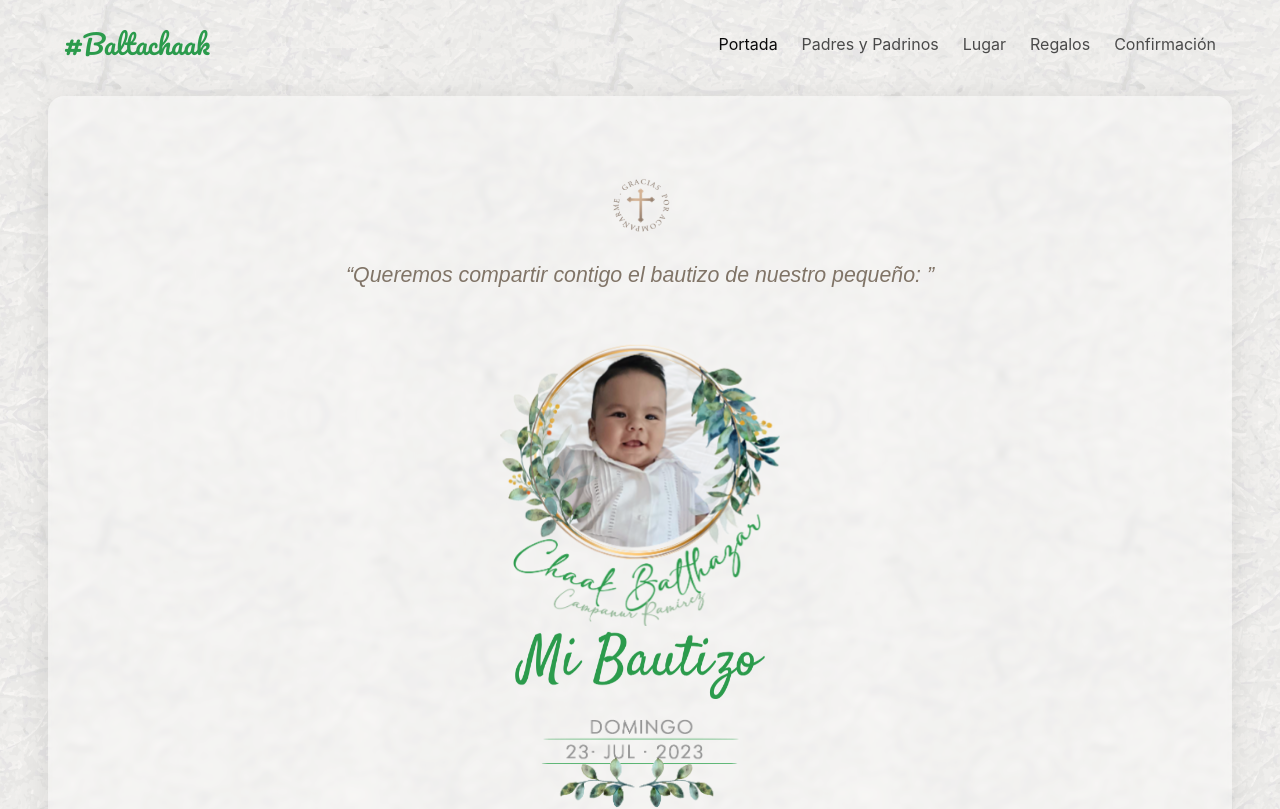
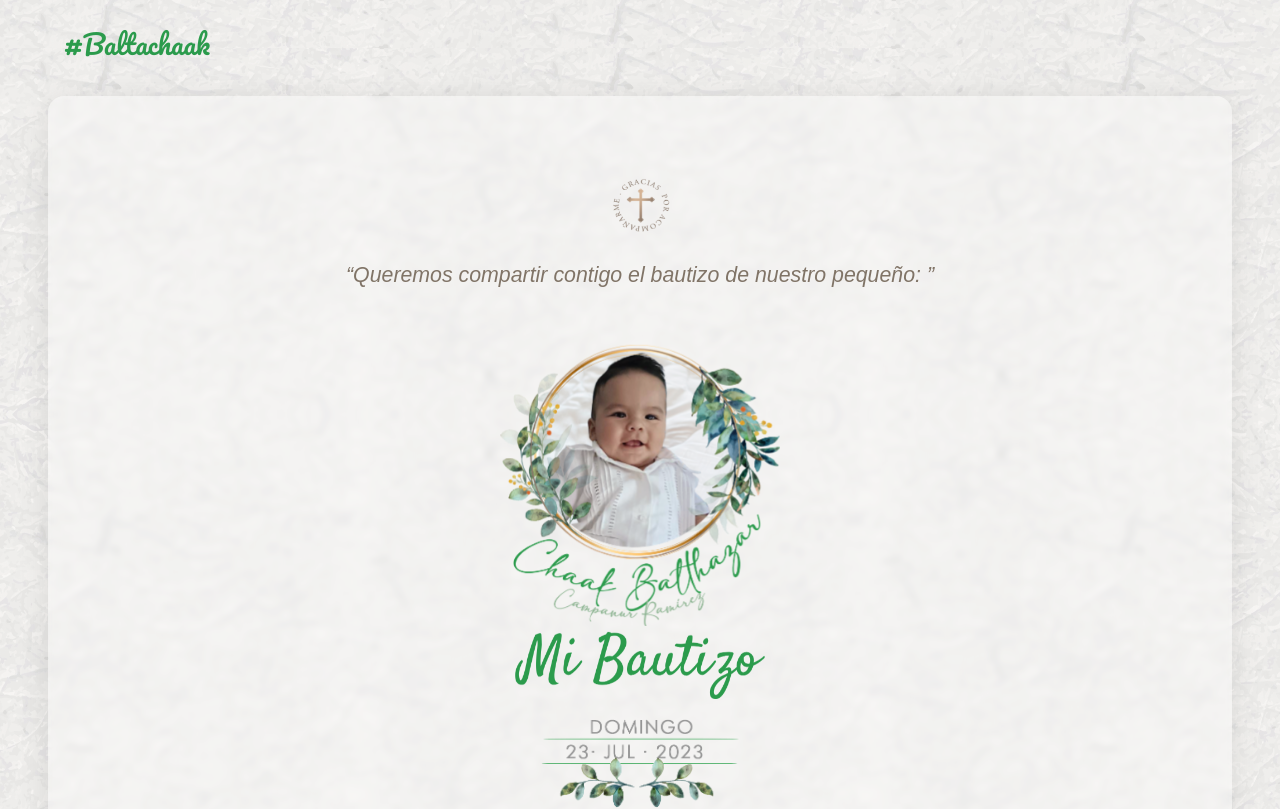
Before and after one commit to xhce911/Invitia, a React (Create React App) app: page / in a window 1280 px wide. Shown: the top 809 px of the page. Built offline with nearby package versions, Linux system fonts and the light colour scheme; a web font is replaced by a local one.

Commit message:
removing navbar

```diff
--- a/src/App.js
+++ b/src/App.js
@@ -35,26 +35,7 @@ function App() {
               <span className="navbar-burger" data-target="navbarMenuHeroB">
               </span>
             </div>
-            <div id="navbarMenuHeroB" className="navbar-menu">
-              <div className="navbar-end">
-                <a className="navbar-item is-active" href="#Home">
-                  Portada
-                </a>
-                <a className="navbar-item"  href="#Padres">
-                  Padres y Padrinos
-                </a>
-                <a className="navbar-item" href="#Lugar">
-                  Lugar
-                </a>
-                <a className="navbar-item" href="#Regalos">
-                  Regalos
-                </a>
-                <a className="navbar-item" href="#Regalos">
-                  Confirmación
-                </a>
 
-              </div>
-            </div>
           </div>
         </nav>
       </div>
```
